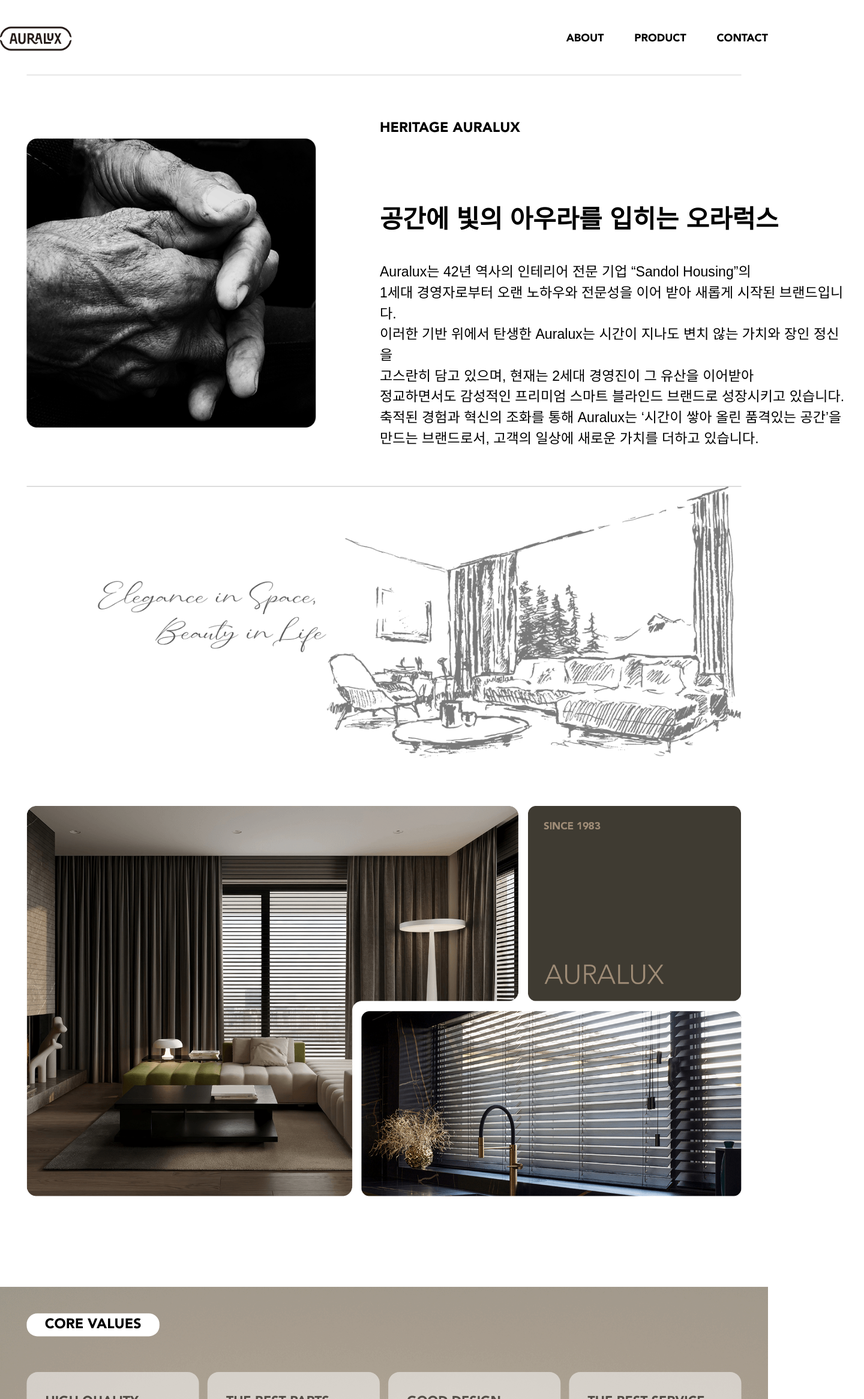
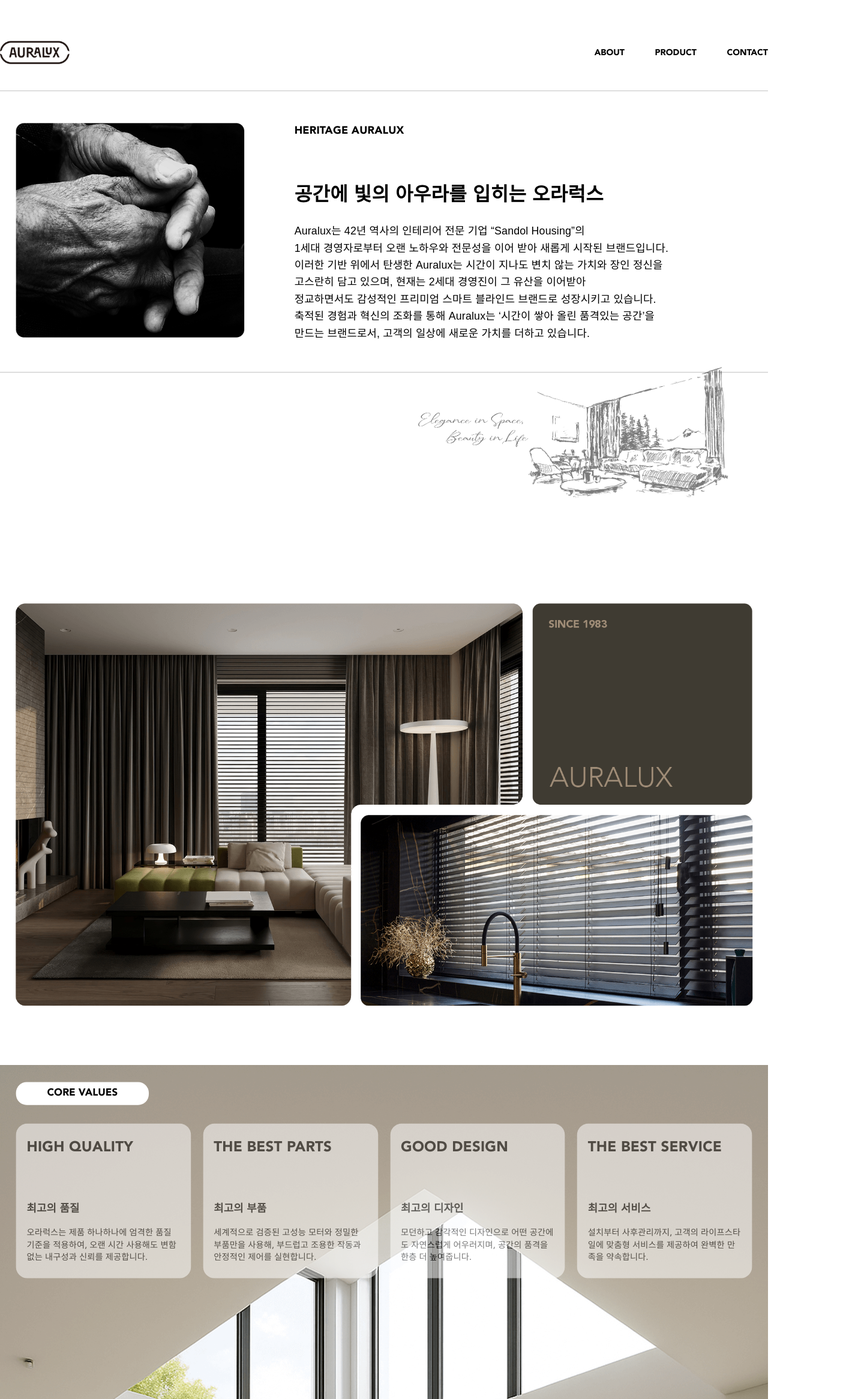
Before and after one commit to BangSM/auralux, a Next.js app: page /about in a window 1280 px wide. Shown: the top 2333 px of the page at 60% size, 1440 px wide, since content can reach past the window. Built offline with nearby package versions, Linux system fonts and the light colour scheme; a web font is replaced by a local one.

Commit message:
fix: size

```diff
--- a/src/app/about/page.tsx
+++ b/src/app/about/page.tsx
@@ -6,31 +6,33 @@ const About = () => {
   return (
     <div className="flex flex-col">
       <Header />
-      <main className="flex flex-col items-center w-full px-[50px] ">
-        <section className="flex h-full items-center gap-[120px] pt-[80px] pb-[70px] w-full border-t border-b border-[#b4b4b4]">
-          <div className="flex h-[542px]  w-[542px] shrink-0">
-            <Image src="/images/img_about_1.png" alt="product" width={542} height={542} objectFit="cover" />
+      <main className="flex flex-col items-center w-full ">
+        <section className="flex items-center gap-[94px] pt-[60px] pb-[65px] px-[30px] w-full border-t border-b border-[#b4b4b4]">
+          <div className="flex h-[402px] w-[428px] shrink-0">
+            <Image src="/images/img_about_1.png" alt="product" width={428} height={402} objectFit="cover" />
           </div>
-          <div className="flex flex-col h-[100%] justify-stretch w-[893px] gap-[120px]">
-            <strong className="text-[26px] avenir-black">HERITAGE AURALUX</strong>
-            <div className="flex flex-col gap-[40px]">
-              <strong className="text-[47px]">공간에 빛의 아우라를 입히는 오라럭스</strong>
-              <p className="text-[26px] w-[885px] whitespace-pre-wrap">
+          <div className="flex flex-col h-[402px] justify-stretch gap-[89px]">
+            <strong className="text-[20px] leading-[auto] tracking-[0.01em] avenir-black">HERITAGE AURALUX</strong>
+            <div className="flex flex-col gap-[31px]">
+              <strong className="text-[36px] leading-[36px] tracking-[0.01em]">
+                공간에 빛의 아우라를 입히는 오라럭스
+              </strong>
+              <p className="text-[20px] tracking-[0.01em] leading-[32px]  whitespace-pre">
                 {`Auralux는 42년 역사의 인테리어 전문 기업 “Sandol Housing”의\n1세대 경영자로부터 오랜 노하우와 전문성을 이어 받아 새롭게 시작된 브랜드입니다.\n이러한 기반 위에서 탄생한 Auralux는 시간이 지나도 변치 않는 가치와 장인 정신을\n고스란히 담고 있으며, 현재는 2세대 경영진이 그 유산을 이어받아\n정교하면서도 감성적인 프리미엄 스마트 블라인드 브랜드로 성장시키고 있습니다.\n축적된 경험과 혁신의 조화를 통해 Auralux는 ‘시간이 쌓아 올린 품격있는 공간’을\n만드는 브랜드로서, 고객의 일상에 새로운 가치를 더하고 있습니다.`}
               </p>
             </div>
           </div>
         </section>
-        <section className="flex justify-end  w-full section-3 mb-[90px]">
-          <Image src="/images/img_about_2.png" alt="product" width={1207} height={605} />
+        <section className="flex justify-end  w-full section-3 mb-[198px] px-[75px] mt-[-10px]">
+          <Image src="/images/img_about_2.png" alt="product" width={581} height={381} />
         </section>
-        <section className="relative flex gap-[24px] mb-[170px] overflow-hidden h-full w-full bg-white">
-          <Image src="/images/img_total.png" alt="product" width={1833} height={1029} objectFit="contain" />
+        <section className="relative flex gap-[24px] mb-[111px] overflow-hidden justify-center h-full w-full bg-white">
+          <Image src="/images/img_total.png" alt="product" width={1382} height={756} objectFit="contain" />
         </section>
       </main>
       <div className="flex flex-col items-center w-full">
         <section className="relative flex flex-col  m-w-[1240px] items-center gap-[100px] w-[100%] overflow-x-auto about-bg">
-          <div className="w-full">
+          <div className="w-full max-w-[1440px]">
             <Image
               src="/images/img_about_bg.png"
               alt="product"
@@ -40,42 +42,50 @@ const About = () => {
               objectFit="contain"
             />
           </div>
-          <div className="flex items-center justify-center w-[249px] h-[43px] rounded-[20px] absolute top-[50px] left-[50px] bg-white text-[26px] avenir-black">
+          <div className="flex items-center justify-center w-[249px] h-[43px] rounded-[20px] absolute top-[32px] left-[30px] bg-white text-[19px] tracking-normal  avenir-black">
             CORE VALUES
           </div>
-          <ul className="flex gap-[16px] absolute top-[160px] px-[50px] ">
-            <li className="flex flex-col justify-between bg-[#fff] core-list  opacity-[0.52] h-[392px] px-[35px] py-[38px] rounded-[21px] w-[25%] ">
-              <div className="text-[24px] avenir-black text-[#000]">HIGH QUALITY</div>
-              <div className="flex flex-col gap-[25px]">
-                <strong className="text-[24px] avenir-black text-[#000]">최고의 품질</strong>
-                <p className="text-[22px] font-medium text-[#000] tracking-1 leading-[30px] whitespace-pre-line wrap-break-word">
+          <ul className="flex gap-[23px] absolute top-[110px] px-[30px] ">
+            <li className="flex flex-col justify-between bg-[#fff] core-list  opacity-[0.52] h-[290px] px-[20px] py-[26px] rounded-[21px] w-[25%] ">
+              <div className="text-[27px] tracking-[0.01em] avenir-black text-[#000]">HIGH QUALITY</div>
+              <div className="flex flex-col gap-[19px]">
+                <strong className="text-[20px] tracking-[0.01em] leading-[auto] avenir-black text-[#000]">
+                  최고의 품질
+                </strong>
+                <p className="text-[16px] font-medium text-[#000] tracking-[0.01em] leading-[23px] whitespace-pre-line wrap-break-word">
                   {`오라럭스는 제품 하나하나에 엄격한 품질 기준을 적용하여, 오랜 시간 사용해도 변함없는 내구성과 신뢰를 제공합니다.`}
                 </p>
               </div>
             </li>
-            <li className="flex flex-col justify-between bg-[#fff] core-list opacity-[0.52] h-[392px] px-[35px] py-[38px] rounded-[21px]  w-[25%]">
-              <div className="text-[24px] avenir-black text-[#000]">THE BEST PARTS</div>
-              <div className="flex flex-col gap-[25px]">
-                <strong className="text-[24px] avenir-black text-[#000]">최고의 부품</strong>
-                <p className="text-[22px] font-medium text-[#000] tracking-[-0.1px] leading-[30px] whitespace-pre-line wrap-break-word">
+            <li className="flex flex-col justify-between bg-[#fff] core-list opacity-[0.52] h-[290px] px-[20px] py-[26px] rounded-[21px]  w-[25%]">
+              <div className="text-[27px] tracking-[0.01em] avenir-black text-[#000]">THE BEST PARTS</div>
+              <div className="flex flex-col gap-[19px]">
+                <strong className="text-[20px] tracking-[0.01em] leading-[auto] avenir-black text-[#000]">
+                  최고의 부품
+                </strong>
+                <p className="text-[16px] font-medium text-[#000] tracking-[0.01em] leading-[23px] whitespace-pre-line wrap-break-word">
                   {`세계적으로 검증된 고성능 모터와 정밀한 부품만을 사용해, 부드럽고 조용한 작동과 안정적인 제어를 실현합니다.`}
                 </p>
               </div>
             </li>
-            <li className="flex flex-col justify-between bg-[#fff] core-list opacity-[0.52] h-[392px] px-[35px] py-[38px] rounded-[21px]  w-[25%]">
-              <div className="text-[24px] avenir-black text-[#000]">GOOD DESIGN</div>
-              <div className="flex flex-col gap-[25px]">
-                <strong className="text-[24px] avenir-black text-[#000]">최고의 디자인</strong>
-                <p className="text-[22px] font-medium text-[#000] tracking-[-0.1px] leading-[30px] whitespace-pre-line wrap-break-word">
+            <li className="flex flex-col justify-between bg-[#fff] core-list opacity-[0.52] h-[290px] px-[20px] py-[26px] rounded-[21px]  w-[25%]">
+              <div className="text-[27px] tracking-[0.01em] avenir-black text-[#000]">GOOD DESIGN</div>
+              <div className="flex flex-col gap-[19px]">
+                <strong className="text-[20px] tracking-[0.01em] leading-[auto] avenir-black text-[#000]">
+                  최고의 디자인
+                </strong>
+                <p className="text-[16px] font-medium text-[#000] tracking-[0.01em] leading-[23px] whitespace-pre-line wrap-break-word">
                   {`모던하고 감각적인 디자인으로 어떤 공간에도 자연스럽게 어우러지며, 공간의 품격을 한층 더 높여줍니다.`}
                 </p>
               </div>
             </li>
-            <li className="flex flex-col justify-between bg-[#fff] core-list opacity-[0.52] h-[392px] px-[35px] py-[38px] rounded-[21px]  w-[25%]">
-              <div className="text-[24px] avenir-black text-[#000]">THE BEST SERVICE</div>
-              <div className="flex flex-col gap-[25px]">
-                <strong className="text-[24px] avenir-black text-[#000]">최고의 서비스</strong>
-                <p className="text-[22px] font-medium text-[#000] tracking-[-0.1px] leading-[30px] whitespace-pre-line wrap-break-word">
+            <li className="flex flex-col justify-between bg-[#fff] core-list opacity-[0.52] h-[290px] px-[20px] py-[26px] rounded-[21px]  w-[25%]">
+              <div className="text-[27px] tracking-[0.01em] avenir-black text-[#000]">THE BEST SERVICE</div>
+              <div className="flex flex-col gap-[19px]">
+                <strong className="text-[20px] tracking-[0.01em] leading-[auto] avenir-black text-[#000]">
+                  최고의 서비스
+                </strong>
+                <p className="text-[16px] font-medium text-[#000] tracking-[0.01em] leading-[23px] whitespace-pre-line wrap-break-word">
                   {`설치부터 사후관리까지, 고객의 라이프스타일에 맞춤형 서비스를 제공하여 완벽한 만족을 약속합니다.`}
                 </p>
               </div>
--- a/src/app/globals.css
+++ b/src/app/globals.css
@@ -50,6 +50,9 @@ body {
   max-width: 1920px;
   margin: 0 auto;
   font-family: Avenir, Pretendard, Arial, Helvetica, sans-serif;
+  &::-webkit-scrollbar {
+    display: none;
+  }
 }
 .container {
   width: 100%;
@@ -64,7 +67,7 @@ main {
     &::after {
       content: "";
       position: absolute;
-      bottom: -24px;
+      bottom: -9px;
       left: 0;
       width: 100%;
       height: 2px;
--- a/src/app/layout.tsx
+++ b/src/app/layout.tsx
@@ -25,7 +25,7 @@ export default function RootLayout({
         <meta name="viewport" content="width=device-width, initial-scale=1.0, maximum-scale=1.0, user-scalable=no" />
       </head>
       <html lang="en">
-        <body className="w-[1440px]">
+        <body>
           <ScaleWrapper>{children}</ScaleWrapper>
         </body>
       </html>
--- a/src/components/Footer.tsx
+++ b/src/components/Footer.tsx
@@ -2,7 +2,7 @@ import Image from "next/image"
 
 const Footer = () => {
   return (
-    <footer className="flex h-[235px] pt-[34px] ">
+    <footer className="flex h-[170px] pt-[33px] px-[55px] border-t border-[#888] ">
       <div className="ml-[10px] mr-[74px]">
         <Image src="/images/img_logo_gray.png" alt="logo_gray" width={160} height={54} />
       </div>
--- a/src/components/Header.tsx
+++ b/src/components/Header.tsx
@@ -25,18 +25,18 @@ const Header = () => {
   }, [isProduct])
 
   return (
-    <nav className="flex sticky top-0 h-[140px] max-w-[1440px] w-full justify-center bg-white pt-[50px] z-9999">
+    <nav className="flex sticky top-0 h-[170px] max-w-[1440px] w-full justify-center bg-white pt-[77px] z-9999">
       <div className="flex w-full justify-between items-start ">
         <button className="flex items-center gap-[10px] cursor-pointer" onClick={() => router.push("/")}>
-          <Image src="/images/img_logo.png" alt="logo" width={134} height={36} className="h-auto" />
+          <Image src="/images/img_logo.png" alt="logo" width={130} height={44} />
         </button>
         <div className="flex items-center gap-[57px] h-[45px]">
-          <Link href="/about" className="text-[20px] cursor-pointer link-hover avenir-bold">
+          <Link href="/about" className="text-[16px] cursor-pointer link-hover avenir-bold">
             ABOUT
           </Link>
           <div className="relative">
             <button
-              className="avenir-bold text-[20px] cursor-pointer link-hover"
+              className="avenir-bold text-[16px] cursor-pointer link-hover"
               onClick={() => setIsProduct(!isProduct)}
             >
               PRODUCT
@@ -44,28 +44,28 @@ const Header = () => {
             {isProduct && (
               <div
                 ref={optionRef}
-                className="flex flex-col justify-center items-center absolute top-[82px] translate-x-[-25%] w-[195px] h-[190px] bg-white border border-[#707070]"
+                className="flex flex-col justify-center items-center absolute top-[83px] translate-x-[-25%] w-[195px] h-[190px] bg-white border border-[#707070]"
               >
-                <Link href="/product/honeycomb" className="text-[#7d7d7d] text-[19px] hover:text-[#3b3b3b]">
+                <Link href="/product/honeycomb" className="text-[#7d7d7d] text-[16px] hover:text-[#3b3b3b]">
                   허니콤 블라인드
                 </Link>
-                <Link href="/product/combi" className="text-[#7d7d7d] text-[19px] hover:text-[#3b3b3b]">
+                <Link href="/product/combi" className="text-[#7d7d7d] text-[16px] hover:text-[#3b3b3b]">
                   콤비 블라인드
                 </Link>
-                <Link href="/product/wood" className="text-[#7d7d7d] text-[19px] hover:text-[#3b3b3b]">
+                <Link href="/product/wood" className="text-[#7d7d7d] text-[16px] hover:text-[#3b3b3b]">
                   우드 블라인드
                 </Link>
-                <Link href="/product/screen" className="text-[#7d7d7d] text-[19px] hover:text-[#3b3b3b]">
+                <Link href="/product/screen" className="text-[#7d7d7d] text-[16px] hover:text-[#3b3b3b]">
                   롤스크린/썬스크린
                 </Link>
-                <Link href="/product/curtains" className="text-[#7d7d7d] text-[19px] hover:text-[#3b3b3b]">
+                <Link href="/product/curtains" className="text-[#7d7d7d] text-[16px] hover:text-[#3b3b3b]">
                   스마트 커튼
                 </Link>
               </div>
             )}
           </div>
 
-          <Link href={"/contact"} className="avenir-bold text-[20px]  cursor-pointer link-hover">
+          <Link href={"/contact"} className="avenir-bold text-[16px]  cursor-pointer link-hover">
             CONTACT
           </Link>
         </div>
```
Also changed, not shown: src/app/contact/page.tsx (+18 -14 lines), src/app/page.tsx (+29 -27 lines), src/components/FooterGreen.tsx (+21 -19 lines), public/images/img_section_3.png.
